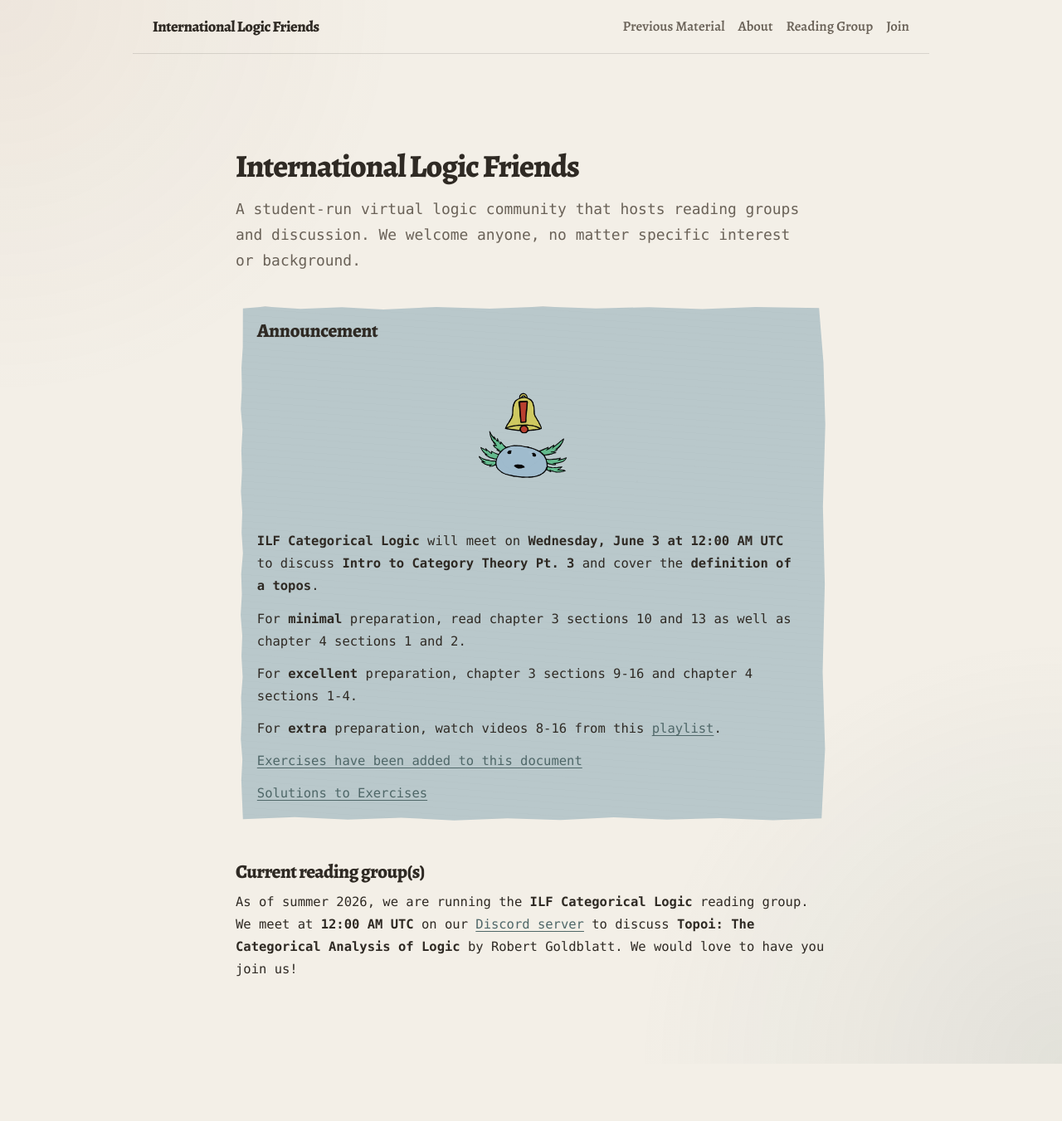
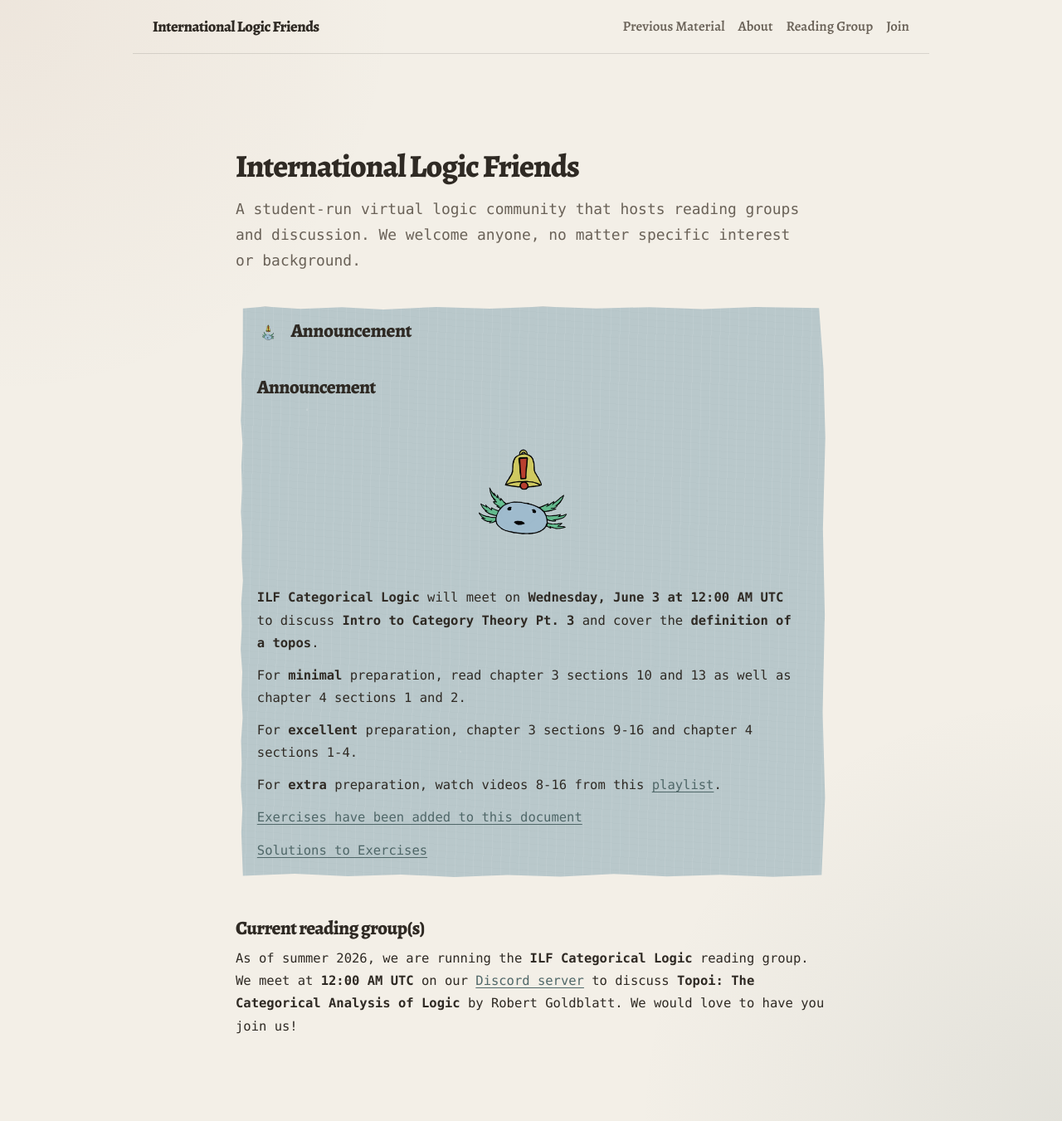
Before and after one commit to international-logic-friends/international-logic-friends.github.io, a Jekyll site: the page built from index.md, in a window 1280 px wide. Shown: the whole page at 83% size. Built offline with Jekyll 4.4.1, drawn with Linux system fonts in a browser that asks for light colours; some web fonts are replaced; before the commit the page ends 1282 px from its top, so only the background shows below that.

Commit message:
image test 3

```diff
--- a/assets/css/style.scss
+++ b/assets/css/style.scss
@@ -295,7 +295,25 @@ p + h3,
   isolation: isolate;
   overflow: hidden;
 
-  background: #b9c8cb;
+  background-color: #b9c8cb;
+  background-image:
+    radial-gradient(circle at 12% 18%, rgba(255, 255, 255, 0.16) 0 1px, transparent 1.5px),
+    radial-gradient(circle at 68% 34%, rgba(47, 42, 36, 0.04) 0 0.8px, transparent 1.4px),
+    radial-gradient(circle at 38% 78%, rgba(255, 255, 255, 0.12) 0 1px, transparent 1.6px),
+    repeating-linear-gradient(
+      4deg,
+      rgba(47, 42, 36, 0.016) 0px,
+      rgba(47, 42, 36, 0.016) 1px,
+      transparent 1px,
+      transparent 8px
+    ),
+    repeating-linear-gradient(
+      91deg,
+      rgba(255, 255, 255, 0.075) 0px,
+      rgba(255, 255, 255, 0.075) 1px,
+      transparent 1px,
+      transparent 11px
+    );
 
   border: 1px solid rgba(63, 86, 99, 0.24);
   border-radius: 0;
@@ -304,7 +322,6 @@ p + h3,
   margin: 2.45rem 0 3rem;
 
   clip-path: polygon(
-    /* top edge */
     0.55rem 0.18rem,
     5% 0.05rem,
     11% 0.22rem,
@@ -319,7 +336,6 @@ p + h3,
     88% 0.07rem,
     calc(100% - 0.55rem) 0.16rem,
 
-    /* right edge */
     calc(100% - 0.22rem) 11%,
     calc(100% - 0.08rem) 23%,
     calc(100% - 0.26rem) 39%,
@@ -328,7 +344,6 @@ p + h3,
     calc(100% - 0.10rem) 86%,
     calc(100% - 0.36rem) calc(100% - 0.22rem),
 
-    /* bottom edge */
     91% calc(100% - 0.08rem),
     82% calc(100% - 0.24rem),
     73% calc(100% - 0.12rem),
@@ -341,7 +356,6 @@ p + h3,
     10% calc(100% - 0.31rem),
     0.55rem calc(100% - 0.16rem),
 
-    /* left edge */
     0.49rem 96%,
     0.43rem 92%,
     0.51rem 88%,
@@ -370,35 +384,27 @@ p + h3,
   filter: drop-shadow(0 13px 22px rgba(47, 42, 36, 0.08));
 }
 
-/* subtle handmade paper fibers */
+/* automatic icon + label */
 .announcement::before {
-  content: "";
-  position: absolute;
-  inset: 0;
-  z-index: -1;
-  pointer-events: none;
+  content: "Announcement";
+  position: relative;
+  display: block;
 
-  background-image:
-    radial-gradient(circle at 12% 18%, rgba(255, 255, 255, 0.16) 0 1px, transparent 1.5px),
-    radial-gradient(circle at 68% 34%, rgba(47, 42, 36, 0.04) 0 0.8px, transparent 1.4px),
-    radial-gradient(circle at 38% 78%, rgba(255, 255, 255, 0.12) 0 1px, transparent 1.6px),
-    repeating-linear-gradient(
-      4deg,
-      rgba(47, 42, 36, 0.016) 0px,
-      rgba(47, 42, 36, 0.016) 1px,
-      transparent 1px,
-      transparent 8px
-    ),
-    repeating-linear-gradient(
-      91deg,
-      rgba(255, 255, 255, 0.075) 0px,
-      rgba(255, 255, 255, 0.075) 1px,
-      transparent 1px,
-      transparent 11px
-    );
+  min-height: 1.3em;
+  margin-bottom: 0.75rem;
+  padding-left: 1.75em;
 
-  opacity: 0.55;
-  mix-blend-mode: multiply;
+  background-image: url("../images/axolotlnotif1.png");
+  background-repeat: no-repeat;
+  background-position: left 50%;
+  background-size: 1.25em 1.25em;
+
+  font-family: var(--serif);
+  font-size: 1.45rem;
+  font-weight: 800;
+  line-height: 1.05;
+  letter-spacing: -0.02em;
+  color: var(--text);
 }
 
 /* very soft left-edge fibers */
@@ -421,16 +427,6 @@ p + h3,
     );
 
   opacity: 0.26;
-}
-
-.announcement h3 {
-  position: relative;
-  margin: 0 0 0.7rem;
-  font-family: var(--serif);
-  font-size: 1.45rem;
-  font-weight: 800;
-  line-height: 1.05;
-  letter-spacing: -0.02em;
 }
 
 .announcement p {
```
